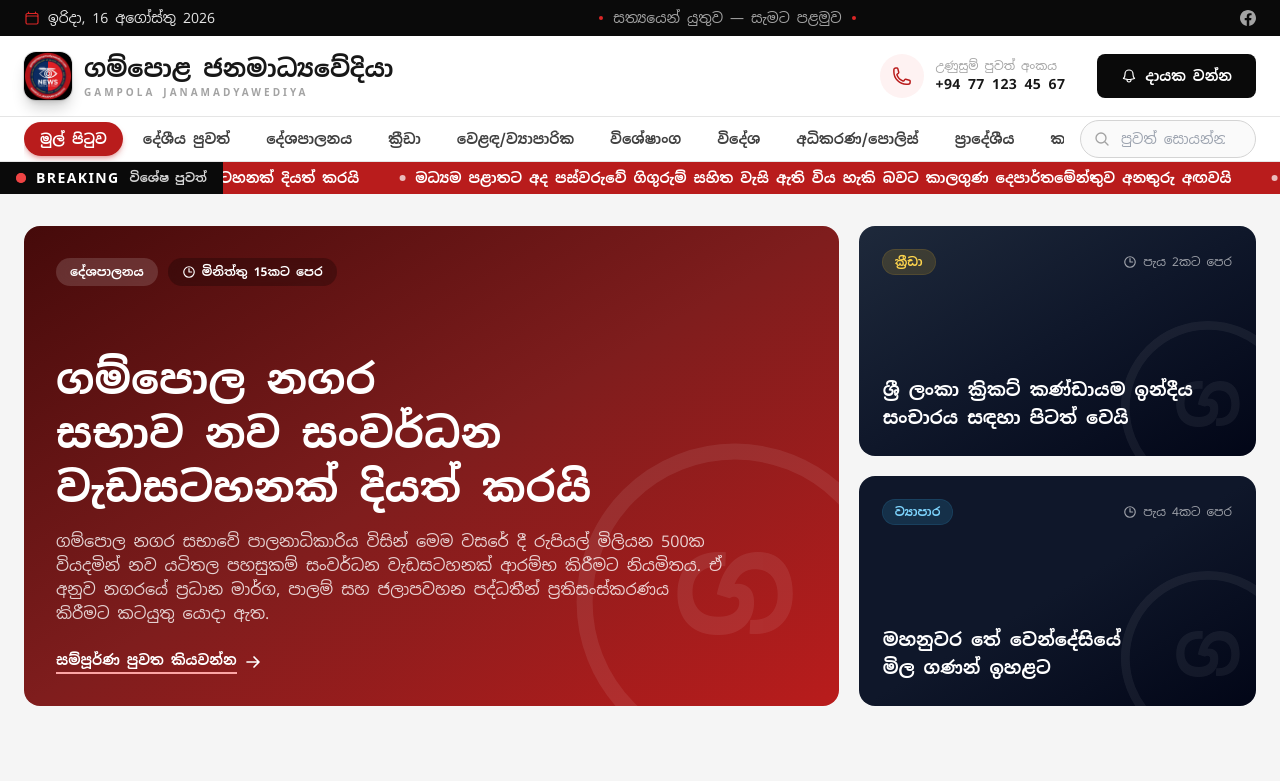
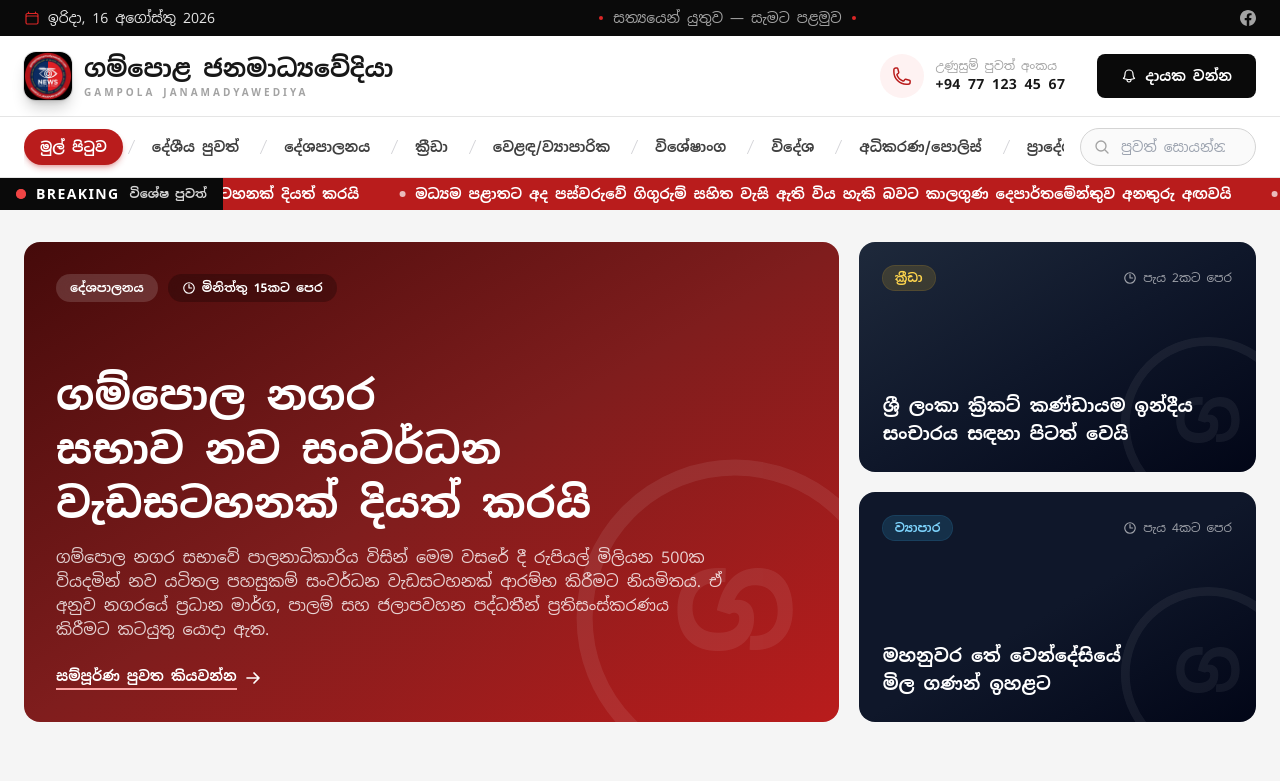
Before and after one commit to Hetti219/gampola-janamadyawediya, a plain HTML site: page ui/index.html in a window 1280 px wide. Drawn offline with nearby package versions, Linux system fonts and the light colour scheme.

Commit message:
Enhance navigation styling with modern slanted separators
- Added CSS styles for .nav-primary to remove default list bullets and apply flex layout.
- Implemented slanted separators between navigation items using ::after pseudo-element.
- Updated HTML to utilize the new .nav-primary class for navigation list.

```diff
--- a/theme/gampola-janamadyawediya/assets/src/input.css
+++ b/theme/gampola-janamadyawediya/assets/src/input.css
@@ -28,6 +28,19 @@
 
 .nav-primary li[class*="current-menu-"] > a:hover {
 	@apply bg-red-700 text-white;
+}
+
+/* Modern slanted separators for nav items */
+.nav-primary {
+	@apply list-none; /* Ensure default bullets never show */
+}
+.nav-primary li {
+	@apply flex items-center gap-2;
+}
+.nav-primary li:not(:last-child)::after {
+	content: '';
+	@apply block w-px h-3.5 bg-neutral-300 shrink-0;
+	transform: skewX(-24deg);
 }
 
 /* ───────────────────────────────────────────────────────────
--- a/ui/index.html
+++ b/ui/index.html
@@ -47,6 +47,25 @@
     @supports (-webkit-backdrop-filter: blur(8px)) and (not (backdrop-filter: blur(8px))) {
       .backdrop-blur { -webkit-backdrop-filter: blur(8px); }
       nav { -webkit-backdrop-filter: blur(8px); }
+    }
+
+    /* Modern slanted separators for nav items */
+    .nav-primary {
+      list-style-type: none;
+    }
+    .nav-primary li {
+      display: flex;
+      align-items: center;
+      gap: 0.5rem;
+    }
+    .nav-primary li:not(:last-child)::after {
+      content: '';
+      display: block;
+      width: 1px;
+      height: 14px;
+      background-color: #d4d4d8; /* text-neutral-300 */
+      flex-shrink: 0;
+      transform: skewX(-24deg);
     }
   </style>
 </head>
@@ -120,7 +139,7 @@
   <!-- ======================= Navigation ======================= -->
   <nav class="sticky top-0 z-40 border-b border-neutral-200 bg-white/95 backdrop-blur">
     <div class="mx-auto flex max-w-7xl items-center justify-between gap-4 px-4 sm:px-6">
-      <ul class="no-scrollbar flex items-center gap-1 overflow-x-auto py-3 text-sm font-semibold text-neutral-700">
+      <ul class="nav-primary no-scrollbar flex items-center gap-1 overflow-x-auto py-3 text-sm font-semibold text-neutral-700">
         <li><a href="#" class="whitespace-nowrap rounded-full bg-red-700 px-4 py-2 text-white shadow-md shadow-red-700/30">මුල් පිටුව</a></li>
         <li><a href="#" class="whitespace-nowrap rounded-full px-4 py-2 transition hover:bg-red-50 hover:text-red-700">දේශීය පුවත්</a></li>
         <li><a href="#" class="whitespace-nowrap rounded-full px-4 py-2 transition hover:bg-red-50 hover:text-red-700">දේශපාලනය</a></li>
```
Also changed, not shown: theme/gampola-janamadyawediya/assets/dist/ui.css.
